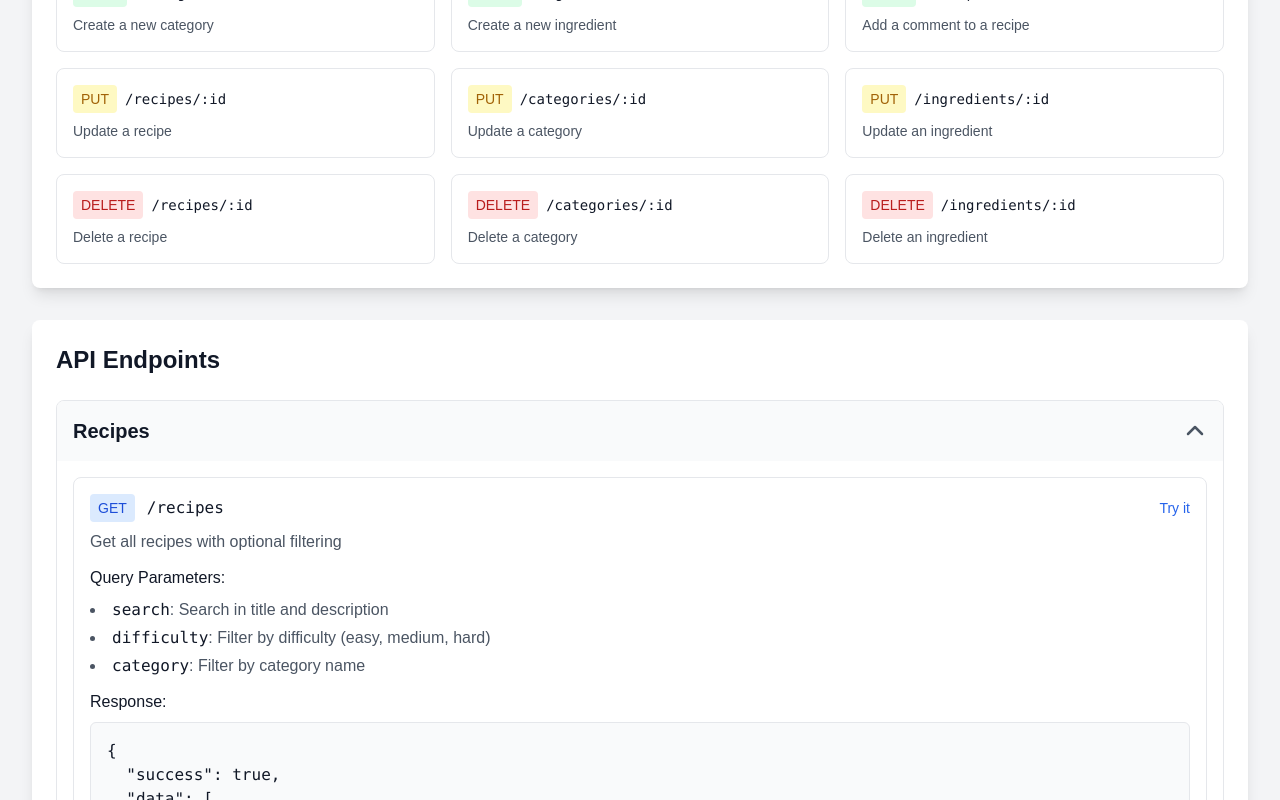
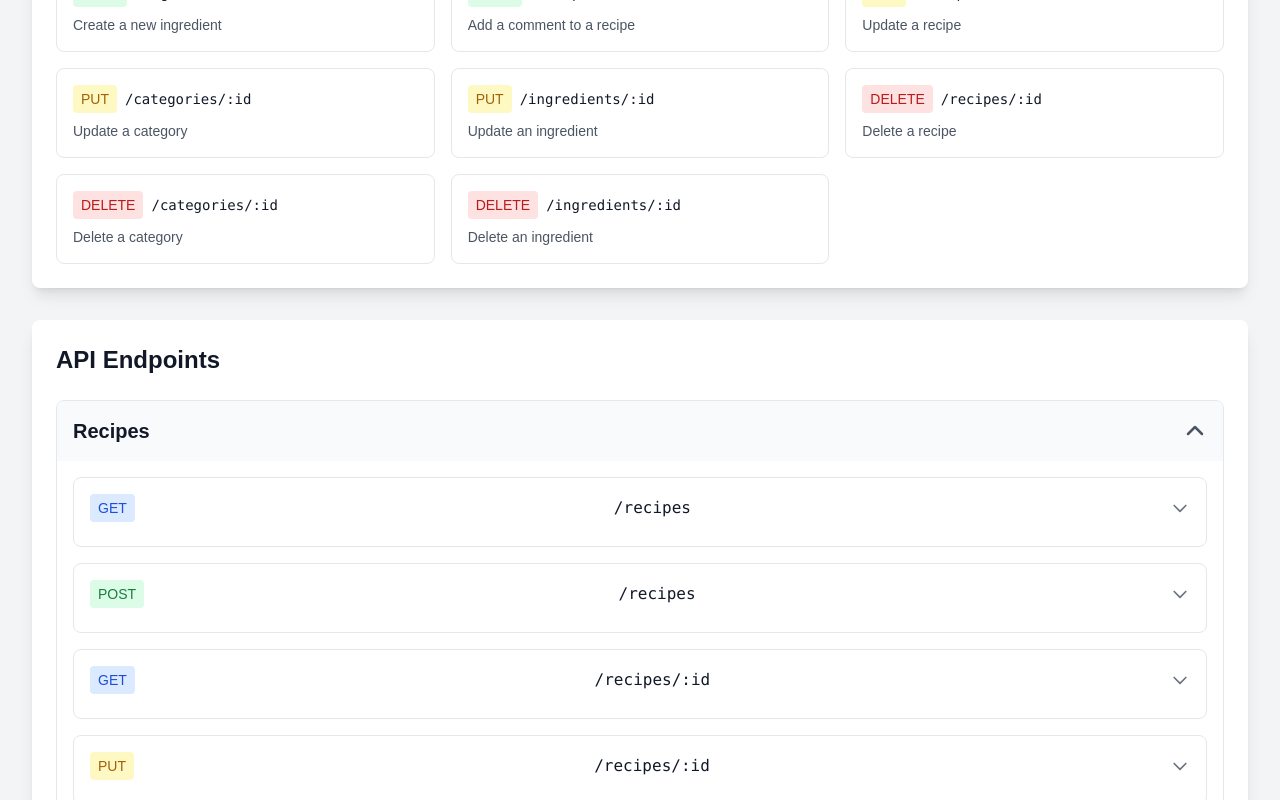
Before and after one commit to Sangeeths11/recipeBook, a Next.js app: page /api-docs in a window 1280 px wide. Both pictures are taken after a click on the button "Recipes". Shown: the part 818-1618 px from the top of the page. Built offline with nearby package versions, Linux system fonts and the light colour scheme.

Commit message:
Improve API documentation UI with expandable endpoint details and enhanced field descriptions

```diff
--- a/src/app/api-docs/components/types.ts
+++ b/src/app/api-docs/components/types.ts
@@ -3,6 +3,7 @@ export interface Endpoint {
   path: string;
   description?: string;
   params?: { name: string; description: string; }[];
+  fieldDescription?: { name: string; description: string; }[];
   requestBody?: any;
   response?: any;
   exampleBody?: string;
--- a/src/app/api-docs/data/endpoints.ts
+++ b/src/app/api-docs/data/endpoints.ts
@@ -27,18 +27,18 @@ export const endpoints: Endpoint[] = [
     instructions: "Updated step by step instructions"
   }, null, 2) },
   { method: 'DELETE', path: '/recipes/:id', description: 'Delete a recipe' },
-  {
-    method: 'POST',
-    path: '/recipes/upload',
-    description: 'Upload recipe image',
-    exampleBody: JSON.stringify({
-      note: "This endpoint requires multipart/form-data",
-      formData: {
-        image: "File (image/*)",
-        recipeId: "string (recipe ID)"
-      }
-    }, null, 2)
-  },
+  // {
+  //   method: 'POST',
+  //   path: '/recipes/upload',
+  //   description: 'Upload recipe image',
+  //   exampleBody: JSON.stringify({
+  //     note: "This endpoint requires multipart/form-data",
+  //     formData: {
+  //       image: "File (image/*)",
+  //       recipeId: "string (recipe ID)"
+  //     }
+  //   }, null, 2)
+  // },
 
   // Category endpoints
   { method: 'GET', path: '/categories', description: 'Get all categories' },
--- a/src/app/api-docs/data/sections.ts
+++ b/src/app/api-docs/data/sections.ts
@@ -43,12 +43,14 @@ export const sections: { title: string; endpoints: Endpoint[]; }[] = [
         {
           method: "POST",
           path: "/recipes",
-          params: [
+          fieldDescription: [
             { name: "title", description: "Title of the recipe (required, max 100 chars)" },
             { name: "description", description: "Description of the recipe (required)" },
             { name: "preparationTime", description: "Preparation time in minutes (required, min 1)" },
             { name: "difficulty", description: "Difficulty of the recipe (required, one of: easy, medium, hard)" },
-            { name: "ingredients", description: "Array of ingredients (required)" },
+            { name: "ingredients", description: "Array of ingredients" },
+            { name: "instructions", description: "Step by step instructions (required)" },
+            { name: "categories", description: "Array of category IDs" },
           ],
           description: "Create a new recipe",
           requestBody: {
@@ -71,6 +73,9 @@ export const sections: { title: string; endpoints: Endpoint[]; }[] = [
         {
           method: "GET",
           path: "/recipes/:id",
+          params: [
+            { name: "id", description: "ID of the recipe (required, must be a valid MongoDB ObjectId)" }
+          ],
           description: "Get a specific recipe by ID",
           response: {
             success: true,
@@ -80,6 +85,9 @@ export const sections: { title: string; endpoints: Endpoint[]; }[] = [
         {
           method: "PUT",
           path: "/recipes/:id",
+          params: [
+            { name: "id", description: "ID of the recipe (required, must be a valid MongoDB ObjectId)" }
+          ],
           description: "Update a recipe. For image updates, use the /recipes/upload endpoint separately.",
           requestBody: {
             title: "string",
@@ -100,35 +108,40 @@ export const sections: { title: string; endpoints: Endpoint[]; }[] = [
         },
         {
           method: "DELETE",
+          params: [
+            { name: "id", description: "ID of the recipe (required, must be a valid MongoDB ObjectId)" }
+          ],
           path: "/recipes/:id",
           description: "Delete a recipe",
           response: {
             success: true
           }
         },
-        {
-          method: "POST",
-          path: "/recipes/upload",
-          description: "Upload an image for a recipe",
-          requestBody: {
-            type: "multipart/form-data",
-            fields: {
-              image: "File (image/*)",
-              recipeId: "string"
-            }
-          },
-          response: {
-            success: true,
-            data: {
-              _id: "string",
-              image: {
-                data: "Buffer",
-                contentType: "string"
-              }
-              // ... other recipe fields
-            }
-          }
-        }
+        // {
+        //   method: "POST",
+        //   path: "/recipes/upload",
+        //   description: "Upload an image for a recipe",
+        //   params: [
+        //     { name: "recipeId", description: "ID of the recipe (required, must be a valid MongoDB ObjectId)" }
+        //   ],
+        //   requestBody: {
+        //     type: "multipart/form-data",
+        //     fields: {
+        //       image: "File (image/*) - Required",
+        //       recipeId: "string (valid MongoDB ObjectId) - Required"
+        //     }
+        //   },
+        //   response: {
+        //     success: true,
+        //     data: {
+        //       _id: "string",
+        //       image: {
+        //         data: "Buffer",
+        //         contentType: "string"
+        //       }
+        //     }
+        //   },
+        // }
       ]
     },
     {
@@ -161,10 +174,13 @@ export const sections: { title: string; endpoints: Endpoint[]; }[] = [
           method: "POST",
           path: "/recipes/:id/comments",
           description: "Add a comment to a recipe",
-          params: [
+          fieldDescription: [
             { name: "text", description: "Text of the comment (required, max 500 chars)" },
             { name: "authorName", description: "Name of the author (required, max 50 chars)" },
             { name: "rating", description: "Rating of the comment (required, 1-5)" }
+          ],
+          params: [
+            { name: "id", description: "ID of the recipe (required, must be a valid MongoDB ObjectId)" }
           ],
           requestBody: {
             text: "string",
@@ -198,6 +214,9 @@ export const sections: { title: string; endpoints: Endpoint[]; }[] = [
           method: "GET",
           path: "/categories/:id",
           description: "Get a specific category",
+          params: [
+            { name: "id", description: "ID of the category (required, must be a valid MongoDB ObjectId)" }
+          ],
           response: {
             success: true,
             data: "Category Object"
@@ -206,10 +225,10 @@ export const sections: { title: string; endpoints: Endpoint[]; }[] = [
         {
           method: "DELETE",
           path: "/categories/:id",
-          description: "Delete a category (fails if used in recipes)",
           params: [
             { name: "id", description: "Category ID" }
           ],
+          description: "Delete a category (fails if used in recipes)",
           response: {
             success: true
           }
@@ -233,7 +252,7 @@ export const sections: { title: string; endpoints: Endpoint[]; }[] = [
         {
           method: "POST",
           path: "/categories",
-          params: [
+          fieldDescription: [
             { name: "name", description: "Name of the category (max 50 chars, unique, required)" },
             { name: "description", description: "Description of the category (max 200 chars, required)" }
           ],
@@ -256,11 +275,6 @@ export const sections: { title: string; endpoints: Endpoint[]; }[] = [
           method: "GET",
           path: "/ingredients",
           description: "Get all ingredients",
-          params: [
-            { name: "name", description: "Name of the ingredient (required, max 50 chars, unique)" },
-            { name: "defaultUnit", description: "Default unit (required, one of: g, kg, ml, l, piece, tbsp, tsp, cup)" },
-            { name: "description", description: "Description of the ingredient (optional, max 200 chars)" }
-          ],
           response: {
             success: true,
             data: [{
@@ -274,6 +288,11 @@ export const sections: { title: string; endpoints: Endpoint[]; }[] = [
         {
           method: "POST",
           path: "/ingredients",
+          fieldDescription: [
+            { name: "name", description: "Name of the ingredient (required, max 50 chars, unique)" },
+            { name: "defaultUnit", description: "Default unit (required, one of: g, kg, ml, l, piece, tbsp, tsp, cup)" },
+            { name: "description", description: "Description of the ingredient (optional, max 200 chars)" }
+          ],
           description: "Create a new ingredient",
           requestBody: {
             name: "string",
--- a/src/app/api-docs/page.tsx
+++ b/src/app/api-docs/page.tsx
@@ -13,6 +13,7 @@ export default function ApiDocs() {
   } | null>(null);
 
   const [expandedSections, setExpandedSections] = useState<string[]>([]);
+  const [expandedMethods, setExpandedMethods] = useState<string[]>([]);
 
   const handleEndpointSelect = (path: string, method: string, body?: string) => {
     setSelectedEndpoint({ path, method, body });
@@ -28,6 +29,14 @@ export default function ApiDocs() {
       prev.includes(title)
         ? prev.filter(t => t !== title)
         : [...prev, title]
+    );
+  };
+
+  const toggleMethod = (methodKey: string) => {
+    setExpandedMethods(prev =>
+      prev.includes(methodKey)
+        ? prev.filter(key => key !== methodKey)
+        : [...prev, methodKey]
     );
   };
 
@@ -76,6 +85,10 @@ export default function ApiDocs() {
                     <div key={`${endpoint.method}-${endpoint.path}-${index}`}
                          className="border rounded-lg p-4 hover:shadow-md transition-shadow">
                       <div className="flex items-center gap-3 mb-2">
+                        <button
+                          onClick={() => toggleMethod(`${section.title}-${endpoint.method}-${endpoint.path}`)}
+                          className="flex items-center gap-2 w-full"
+                        >
                           <span className={`px-2 py-1 rounded text-sm font-medium
                             ${endpoint.method === 'GET' ? 'bg-blue-100 text-blue-700' :
                               endpoint.method === 'POST' ? 'bg-green-100 text-green-700' :
@@ -83,24 +96,29 @@ export default function ApiDocs() {
                               'bg-red-100 text-red-700'}`}>
                             {endpoint.method}
                           </span>
-                        <code className="text-gray-900 font-mono">{endpoint.path}</code>
-                        <button
-                          onClick={() => handleEndpointSelect(
-                            endpoint.path,
-                            endpoint.method,
-                            endpoint.requestBody ? JSON.stringify(endpoint.requestBody, null, 2) : undefined
-                          )}
-                          className="ml-auto text-sm text-blue-600 hover:text-blue-800"
+                          <code className="text-gray-900 font-mono flex-1">{endpoint.path}</code>
+                          <svg
+                            className={`w-5 h-5 text-gray-500 transform transition-transform ${
+                              expandedMethods.includes(`${section.title}-${endpoint.method}-${endpoint.path}`)
+                                ? 'rotate-180'
+                                : ''
+                            }`}
+                            fill="none"
+                            stroke="currentColor"
+                            viewBox="0 0 24 24"
                           >
-                          Try it
+                            <path strokeLinecap="round" strokeLinejoin="round" strokeWidth={2} d="M19 9l-7 7-7-7" />
+                          </svg>
                         </button>
                       </div>
 
-                      <p className="text-gray-600 mb-3">{endpoint.description}</p>
+                      {expandedMethods.includes(`${section.title}-${endpoint.method}-${endpoint.path}`) && (
+                        <div className="pl-4 mt-4 space-y-4 border-l-2 border-gray-100">
+                          <p className="text-gray-600">{endpoint.description}</p>
 
                           {endpoint.params && endpoint.params.length > 0 && (
-                        <div className="mb-3">
-                          <h4 className="font-medium text-gray-900 mb-2">Query Parameters:</h4>
+                            <div>
+                              <h4 className="font-medium text-gray-900 mb-2">Parameters:</h4>
                               <ul className="list-disc list-inside space-y-1 text-gray-600">
                                 {endpoint.params.map((param) => (
                                   <li key={param.name}>
@@ -111,8 +129,21 @@ export default function ApiDocs() {
                             </div>
                           )}
 
+                          {endpoint.fieldDescription && endpoint.fieldDescription.length > 0 && (
+                            <div>
+                              <h4 className="font-medium text-gray-900 mb-2">Field Descriptions:</h4>
+                              <ul className="list-disc list-inside space-y-1 text-gray-600">
+                                {endpoint.fieldDescription.map((field) => (
+                                  <li key={field.name}>
+                                    <code className="text-gray-900">{field.name}</code>: {field.description}
+                                  </li>
+                                ))}
+                              </ul>
+                            </div>
+                          )}
+
                           {endpoint.requestBody && (
-                        <div className="mb-3">
+                            <div>
                               <h4 className="font-medium text-gray-900 mb-2">Request Body:</h4>
                               <pre className="bg-gray-50 p-3 rounded text-sm overflow-auto text-gray-900">
                                 {JSON.stringify(endpoint.requestBody, null, 2)}
@@ -122,10 +153,23 @@ export default function ApiDocs() {
 
                           <div>
                             <h4 className="font-medium text-gray-900 mb-2">Response:</h4>
-                        <pre className="bg-gray-50 p-4 rounded-md text-base font-mono overflow-auto border border-gray-200 text-gray-900">
+                            <pre className="bg-gray-50 p-4 rounded-md text-sm font-mono overflow-auto border border-gray-200 text-gray-900">
                               {JSON.stringify(endpoint.response, null, 2)}
                             </pre>
                           </div>
+
+                          <button
+                            onClick={() => handleEndpointSelect(
+                              endpoint.path,
+                              endpoint.method,
+                              endpoint.requestBody ? JSON.stringify(endpoint.requestBody, null, 2) : undefined
+                            )}
+                            className="text-sm text-primary-600 hover:text-primary-800 font-medium"
+                          >
+                            Try it →
+                          </button>
+                        </div>
+                      )}
                     </div>
                   ))}
                 </div>
```
Also changed, not shown: 1 other file (tests, documents, lock files or other folders). Lines whose indentation alone changed are shown as unchanged.
